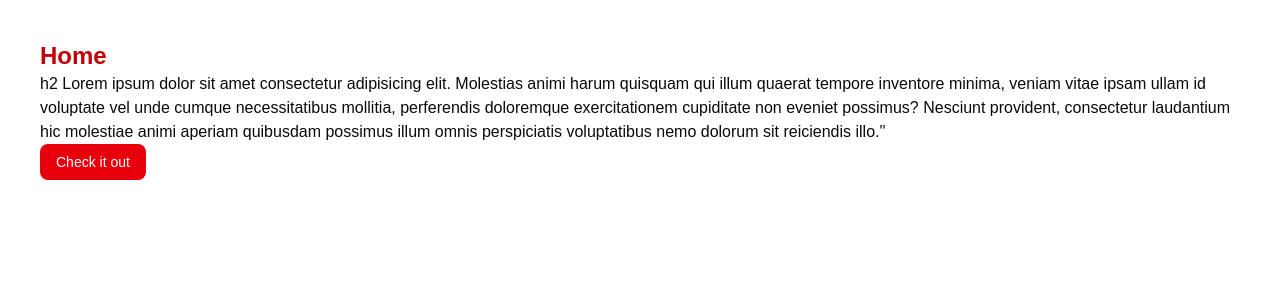
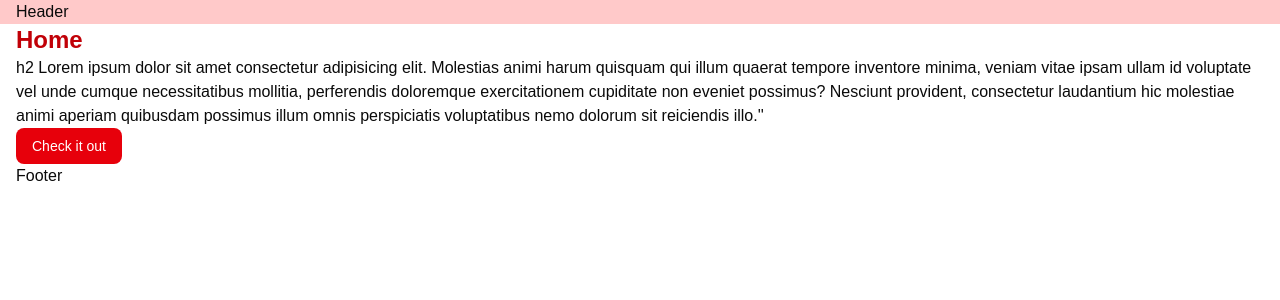
Before and after one commit to SaurabhMalve26/ShopingCart, a Next.js app: page / in a window 1280 px wide. Shown: the top 300 px of the page. Built offline with nearby package versions, Linux system fonts and the light colour scheme.

Commit message:
Container setup in layout header adn footer

```diff
--- /dev/null
+++ b/MyComponent/ClientSideComponents/HeaderComponent/Header.tsx
@@ -0,0 +1,12 @@
+import Container from "@/MyComponent/ServerSideComponents/NormalFiels/Container";
+import React from "react";
+
+const Header = () => {
+  return (
+    <header>
+      <Container className="bg-red-200 max-w-full">Header</Container>
+    </header>
+  );
+};
+
+export default Header;
--- /dev/null
+++ b/MyComponent/ServerSideComponents/FooterComponents/Footer.tsx
@@ -0,0 +1,8 @@
+import React from "react";
+import Container from "../NormalFiels/Container";
+
+const Footer = () => {
+  return <Container>Footer</Container>;
+};
+
+export default Footer;
--- /dev/null
+++ b/MyComponent/ServerSideComponents/NormalFiels/Container.tsx
@@ -0,0 +1,18 @@
+import { cn } from "@/lib/utils";
+import React from "react";
+
+const Container = ({
+  children,
+  className,
+}: {
+  children: React.ReactNode;
+  className?: string;
+}) => {
+  return (
+    <div className={cn("max-w-screen-xl mx-auto px-4 ", className)}>
+      {children}
+    </div>
+  );
+};
+
+export default Container;
--- a/app/layout.tsx
+++ b/app/layout.tsx
@@ -1,5 +1,7 @@
 import type { Metadata } from "next";
 import "./globals.css";
+import Header from "@/MyComponent/ClientSideComponents/HeaderComponent/Header";
+import Footer from "@/MyComponent/ServerSideComponents/FooterComponents/Footer";
 
 export const metadata: Metadata = {
   title: "Sopcart online store",
@@ -14,7 +16,11 @@ export default function RootLayout({
 }>) {
   return (
     <html lang="en">
-      <body className="font-poppins antialiased">{children}</body>
+      <body className="font-poppins antialiased ">
+        <Header />
+        {children}
+        <Footer />
+      </body>
     </html>
   );
 }
--- a/app/page.tsx
+++ b/app/page.tsx
@@ -1,9 +1,10 @@
 import { Button } from "@/components/ui/button";
+import Container from "@/MyComponent/ServerSideComponents/NormalFiels/Container";
 import React from "react";
 
-const Home = () => {
+const Home: React.FC = () => {
   return (
-    <div className="p-10 bg-shop-light-pink">
+    <Container className="bg-shop-light-pink">
       <h2 className="text-2xl font-semibold  text-red-700">Home </h2>
 
       <div>
@@ -16,7 +17,7 @@ const Home = () => {
         sit reiciendis illo.''
       </div>
       <Button variant="destructive">Check it out </Button>
-    </div>
+    </Container>
   );
 };
 
```
